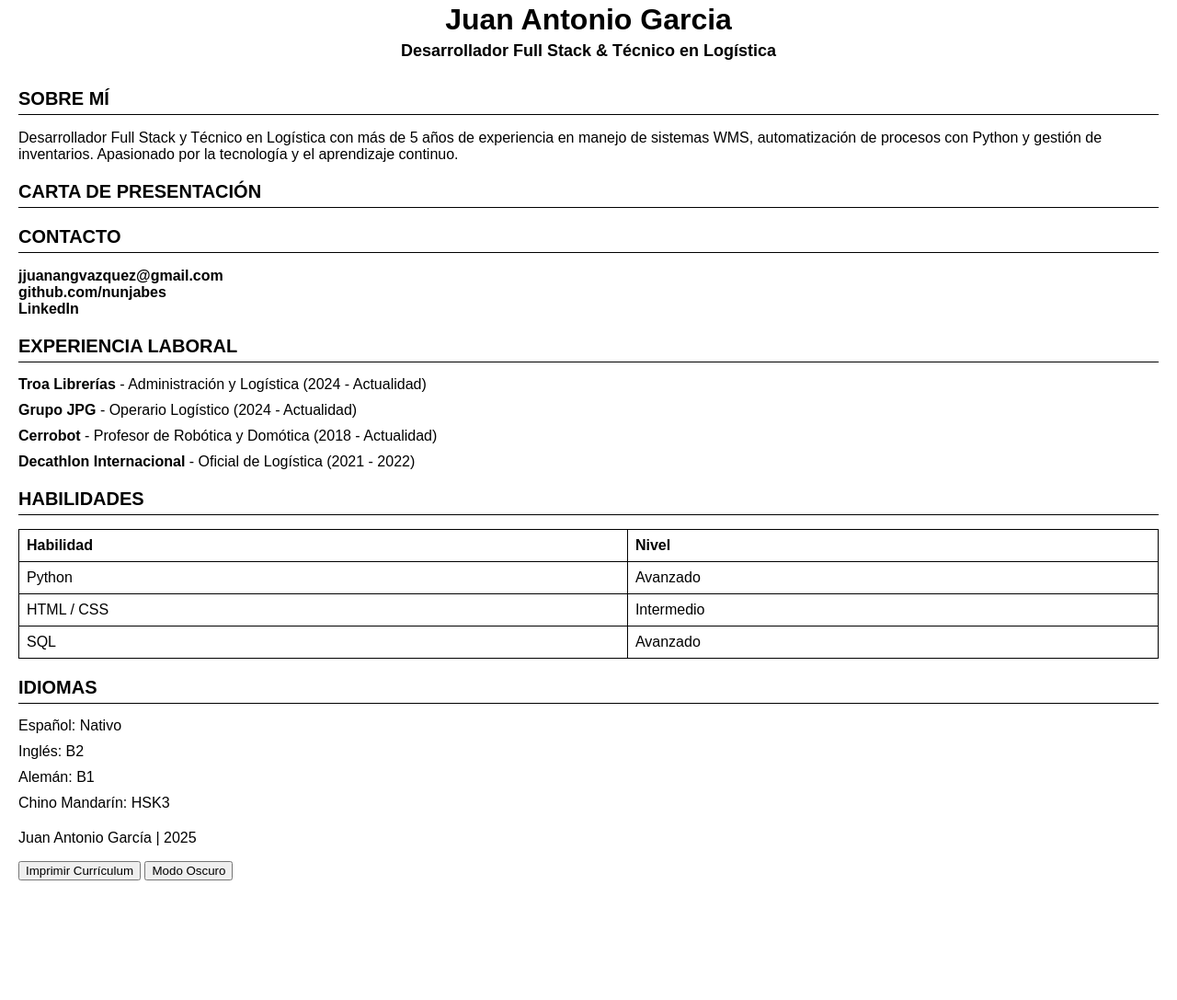
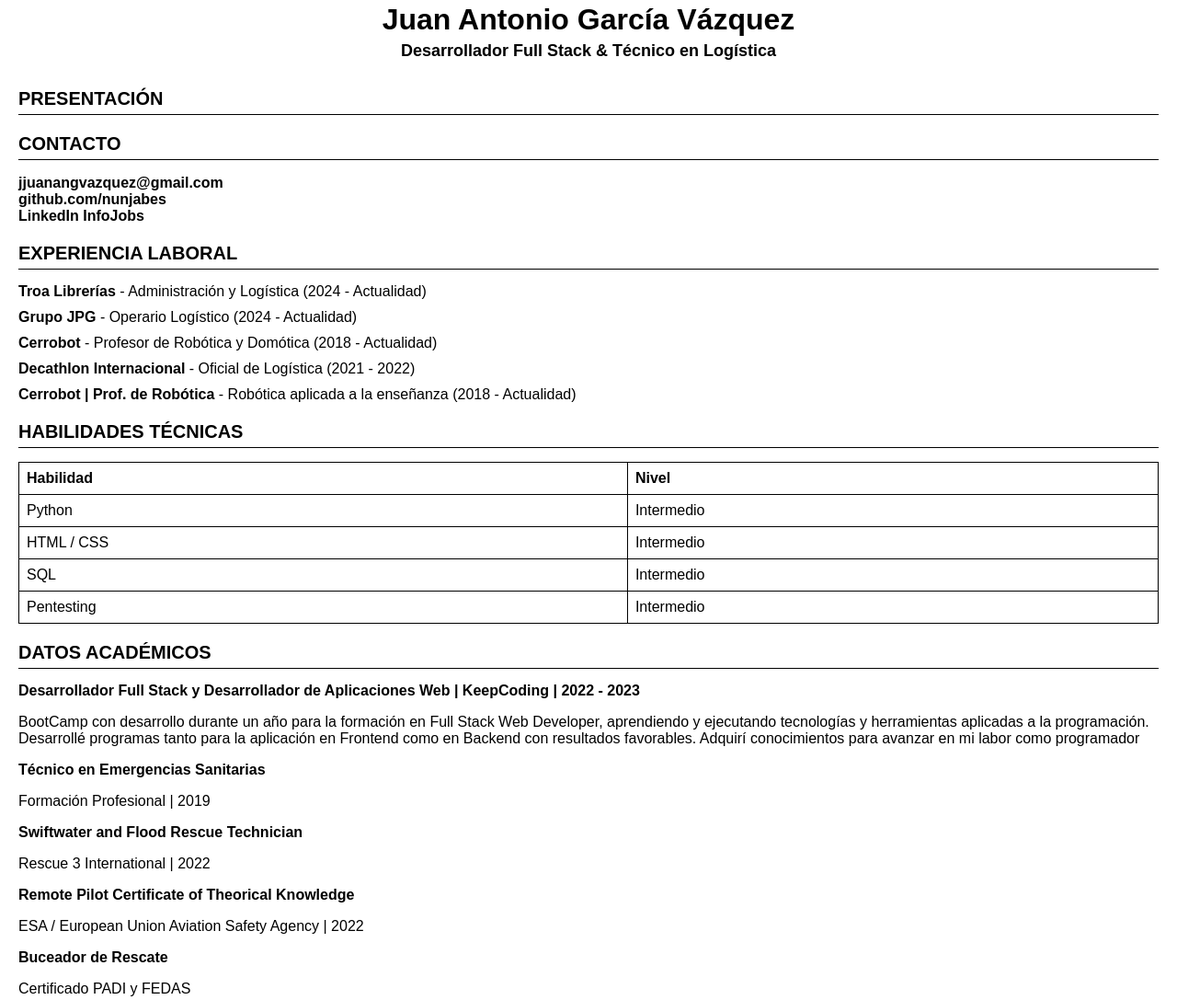
Before and after one commit to Nunjabes/minimalist-cv, a plain HTML site: page index.html in a window 1280 px wide. Shown: the part 161-1248 px from the top of the page at 92% size. Before the commit the page ends 1138 px from the top, so only its background shows below. Drawn offline with Linux system fonts and the light colour scheme.

Commit message:
Cambios y añadidos en la estructura del index y su contenido

```diff
--- a/index.html
+++ b/index.html
@@ -10,22 +10,15 @@
 
 <header>
     <img src="https://via.placeholder.com/120" alt="Photo" class="photo">
-    <h1>Juan Antonio Garcia</h1>
+    <h1>Juan Antonio García Vázquez</h1>
     <p>Desarrollador Full Stack & Técnico en Logística</p>
 </header>
 
 <section>
-    <h2>Sobre mí</h2>
-    <p>
+    <h2 id="presentation-title">Presentación</h2>
+    <p id="cover-letter" class="hidden">
         Desarrollador Full Stack y Técnico en Logística con más de 5 años de experiencia en manejo de sistemas WMS,
-        automatización de procesos con Python y gestión de inventarios. Apasionado por la tecnología y el aprendizaje continuo.
-    </p>
-</section>
-
-<section>
-    <h2 id="presentation-title">Carta de Presentación</h2>
-    <p id="cover-letter" class="hidden">
-        Soy un apasionado desarrollador Full Stack con experiencia en logística y automatización de procesos.
+        automatización de procesos con Python y gestión de inventarios. Apasionado por la tecnología y el aprendizaje continuo. Soy un apasionado desarrollador Full Stack con experiencia en logística y automatización de procesos.
         Me encanta resolver problemas y aprender nuevas tecnologías. Mi objetivo es seguir creciendo en el
         mundo de la tecnología y aportar soluciones innovadoras.
     </p>
@@ -37,6 +30,7 @@
         <a href="mailto:jjuanangvazquez@gmail.com">jjuanangvazquez@gmail.com</a><br>
         <a href="https://github.com/nunjabes" target="_blank">github.com/nunjabes</a><br>
         <a href="https://linkedin.com/in/juan-antonio-garcia-vazquez" target="_blank">LinkedIn</a>
+      <a href="https://www.infojobs.net/candidate/cv/view/index.xhtml" target="_blank">InfoJobs</a><br>
     </p>
 </section>
 
@@ -47,11 +41,11 @@
         <li><b>Grupo JPG</b> - Operario Logístico (2024 - Actualidad)</li>
         <li><b>Cerrobot</b> - Profesor de Robótica y Domótica (2018 - Actualidad)</li>
         <li><b>Decathlon Internacional</b> - Oficial de Logística (2021 - 2022)</li>
-    </ul>
+      <li><b>Cerrobot | Prof. de Robótica</b> - Robótica aplicada a la enseñanza (2018 - Actualidad)</li>
 </section>
 
 <section>
-    <h2>Habilidades</h2>
+    <h2>Habilidades Técnicas</h2>
     <table class="skills-table">
         <tr>
             <th>Habilidad</th>
@@ -59,7 +53,7 @@
         </tr>
         <tr>
             <td>Python</td>
-            <td>Avanzado</td>
+            <td>Intermedio</td>
         </tr>
         <tr>
             <td>HTML / CSS</td>
@@ -67,11 +61,40 @@
         </tr>
         <tr>
             <td>SQL</td>
-            <td>Avanzado</td>
+            <td>Intermedio</td>
+        </tr>
+        <tr>
+            <td>Pentesting</td>
+            <td>Intermedio</td>
         </tr>
     </table>
 </section>
+  <section>
+    <h2>Datos Académicos</h2>
+    <ul>
+      <li><strong>Desarrollador Full Stack y Desarrollador de Aplicaciones Web | KeepCoding | 2022 - 2023 </strong></li>
+      <p> BootCamp con desarrollo durante un año para la formación en
+ Full Stack Web Developer, aprendiendo y ejecutando
+ tecnologías y herramientas aplicadas a la programación.
+ Desarrollé programas tanto para la aplicación en Frontend
+ como en Backend con resultados favorables. Adquirí
+ conocimientos para avanzar en mi labor como programador</p>
+      <li><strong> Técnico en Emergencias Sanitarias
+</strong></li>
+      <p>Formación Profesional | 2019</p>
+      <li><strong> Swiftwater and Flood Rescue Technician</strong></li>
+      <p> Rescue 3 International | 2022</p>
+       <li><strong> Remote Pilot Certificate of Theorical Knowledge
+</strong></li>
+      <p> ESA / European Union Aviation Safety Agency | 2022
+</p>
 
+         <li><strong> Buceador de Rescate
+</strong></li>
+      <p> Certificado PADI y FEDAS</p>
+
+    </ul>
+  </section>
 <section>
     <h2>Idiomas</h2>
     <ul>
```
